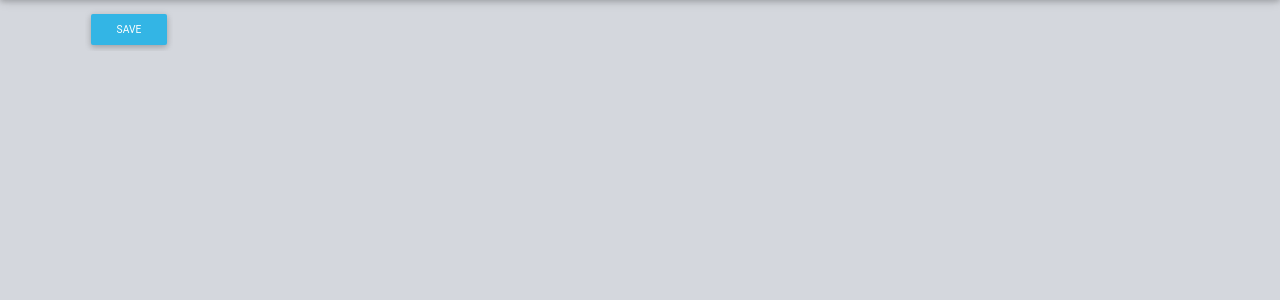
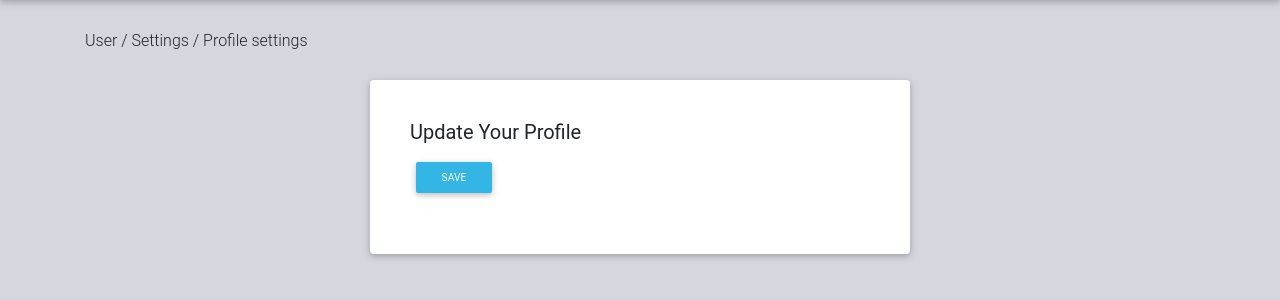
Before and after one commit to 3xistentialcrisis/Awards, a Django app: template ourawards/templates/edit.html in a window 1280 px wide. Shown: the part 82-382 px from the top of the page. Run offline with Django 3.2, Linux system fonts and the light colour scheme; the template is opened without the code that fills it, so the values that code supplies are empty; some libraries are stand-ins or nearby versions.

Commit message:
Edit edit.html to update user profile

```diff
--- a/ourawards/templates/edit.html
+++ b/ourawards/templates/edit.html
@@ -3,8 +3,14 @@
 {% block content %}
 
 <div class="container" style="margin-top:7%;">
+    <p style="margin-top:10%">User / Settings / Profile settings</p>
     <div class="row">
+        <div class="col-md-3"></div>
         <div class="col-md-6">
+            <div class="card" style="margin-top:2%; padding:20px">
+                    <div class="card-body">
+                        <h5 class="card-title"><a>Update Your Profile</a></h5>
+                        <div class="card-text">
                             <form action="" method="post" enctype="multipart/form-data" novalidate>
                                 {% csrf_token %}
                                 {{ user_form|crispy }}
@@ -13,7 +19,10 @@
                             </form>
                         </div>
                     </div>
-
+                </div>
+            </div>
+            <div class="col-md-3"></div>
+        </div>
 </div>
 
 {% endblock %}
```
Lines whose indentation alone changed are shown as unchanged.
